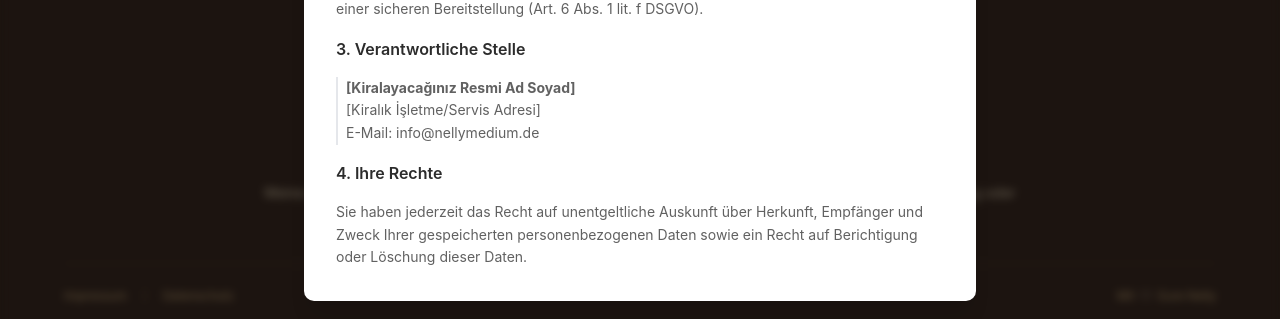
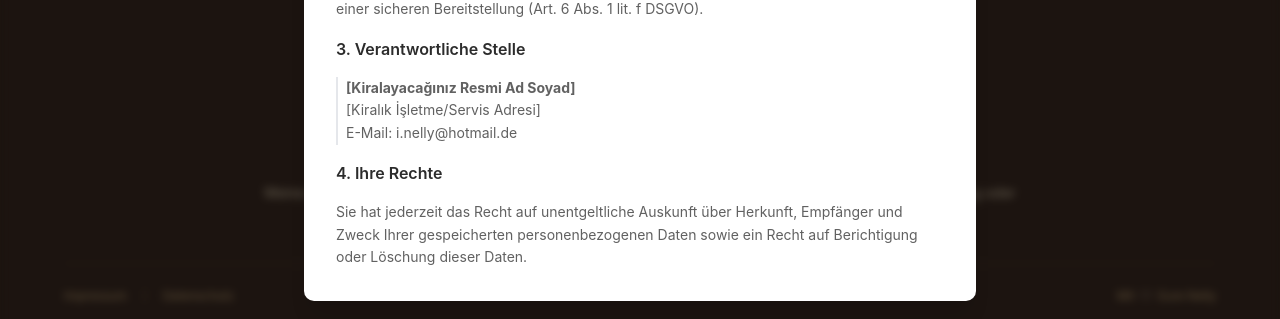
Before and after one commit to orkunbasar85-ux/nelly-website, a Next.js app: page / in a window 1280 px wide. Both pictures are taken after a click on the button "Datenschutz". Shown: the part 5156-5475 px from the top of the page. Built offline with nearby package versions, Linux system fonts and the light colour scheme.

Commit message:
Update footer.tsx

```diff
--- a/app/components/footer.tsx
+++ b/app/components/footer.tsx
@@ -52,7 +52,6 @@ export function Footer() {
             </p>
           </div>
 
-          {/* SİTENİN EN ALTINDAKİ AYRI AYRI DURAN İKİ BUTON */}
           <div className="flex flex-col sm:flex-row items-center justify-between gap-4 pt-6 border-t border-beige-800">
             <div className="flex items-center gap-4 text-xs text-beige-500">
               <button onClick={() => setShowImpressum(true)} className="hover:text-gold-light transition-colors">
@@ -73,7 +72,6 @@ export function Footer() {
         </div>
       </footer>
 
-      {/* 1. BUTON: KÜNYE MODALI (SADECE KÜNYEYE TIKLAYINCA AÇILIR) */}
       {showImpressum && (
         <FooterModal title={t('Impressum', 'Künye')} onClose={() => setShowImpressum(false)}>
           {t(
@@ -87,7 +85,7 @@ export function Footer() {
               <h4 className="font-semibold text-charcoal text-base mt-4">Kontakt:</h4>
               <p className="pl-2 border-l-2 border-gray-200 my-2">
                 Telefon: 0176 24003253<br />
-                E-Mail: info@nellymedium.de
+                E-Mail: i.nelly@hotmail.de
               </p>
               <h4 className="font-semibold text-charcoal text-base mt-4">Verantwortlich für den Inhalt nach § 18 Abs. 2 MStV:</h4>
               <p className="pl-2 border-l-2 border-gray-200 my-2">
@@ -107,7 +105,7 @@ export function Footer() {
               <h4 className="font-semibold text-charcoal text-base mt-4">İletişim:</h4>
               <p className="pl-2 border-l-2 border-gray-200 my-2">
                 Telefon: 0176 24003253<br />
-                E-Mail: info@nellymedium.de
+                E-Mail: i.nelly@hotmail.de
               </p>
               <h4 className="font-semibold text-charcoal text-base mt-4">MStV § 18 Abs. 2 uyarınca içerikten sorumlu kişi:</h4>
               <p className="pl-2 border-l-2 border-gray-200 my-2">
@@ -120,7 +118,6 @@ export function Footer() {
         </FooterModal>
       )}
 
-      {/* 2. BUTON: GİZLİLİK MODALI (SADECE GİZLİLİĞE TIKLAYINCA AÇILIR) */}
       {showDatenschutz && (
         <FooterModal title={t('Datenschutzerklärung', 'Gizlilik Politikası')} onClose={() => setShowDatenschutz(false)}>
           {t(
@@ -133,10 +130,10 @@ export function Footer() {
               <p className="pl-2 border-l-2 border-gray-200 my-2">
                 <strong>[Kiralayacağınız Resmi Ad Soyad]</strong><br />
                 [Kiralık İşletme/Servis Adresi]<br />
-                E-Mail: info@nellymedium.de
+                E-Mail: i.nelly@hotmail.de
               </p>
               <h4 className="font-semibold text-charcoal text-base mt-4">4. Ihre Rechte</h4>
-              <p>Sie haben jederzeit das Recht auf unentgeltliche Auskunft über Herkunft, Empfänger und Zweck Ihrer gespeicherten personenbezogenen Daten sowie ein Recht auf Berichtigung oder Löschung dieser Daten.</p>
+              <p>Sie hat jederzeit das Recht auf unentgeltliche Auskunft über Herkunft, Empfänger und Zweck Ihrer gespeicherten personenbezogenen Daten sowie ein Recht auf Berichtigung oder Löschung dieser Daten.</p>
             </>,
             <>
               <h4 className="font-semibold text-charcoal text-base">1. Bir Bakışta Veri Koruma</h4>
@@ -147,7 +144,7 @@ export function Footer() {
               <p className="pl-2 border-l-2 border-gray-200 my-2">
                 <strong>[Kiralayacağınız Resmi Ad Soyad]</strong><br />
                 [Kiralık İşletme/Servis Adresi]<br />
-                E-Mail: info@nellymedium.de
+                E-Mail: i.nelly@hotmail.de
               </p>
               <h4 className="font-semibold text-charcoal text-base mt-4">4. Haklarınız</h4>
               <p>Kişisel verilerinizin kaynağı, alıcısı ve işlenme amacı hakkında her zaman ücretsiz bilgi alma, ayrıca bu verilerin düzeltilmesini veya silinmesini talep etme hakkına sahipsiniz.</p>
```
